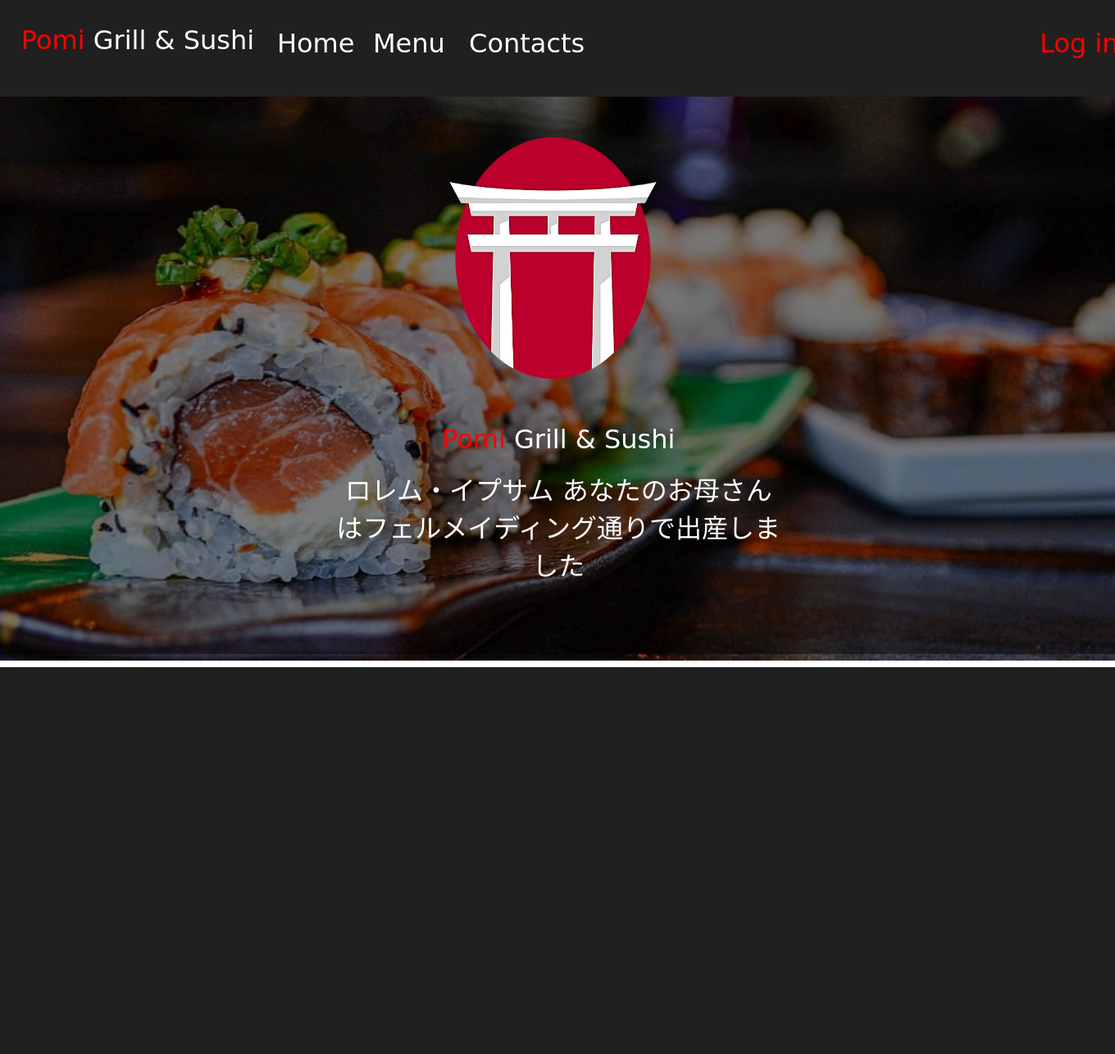
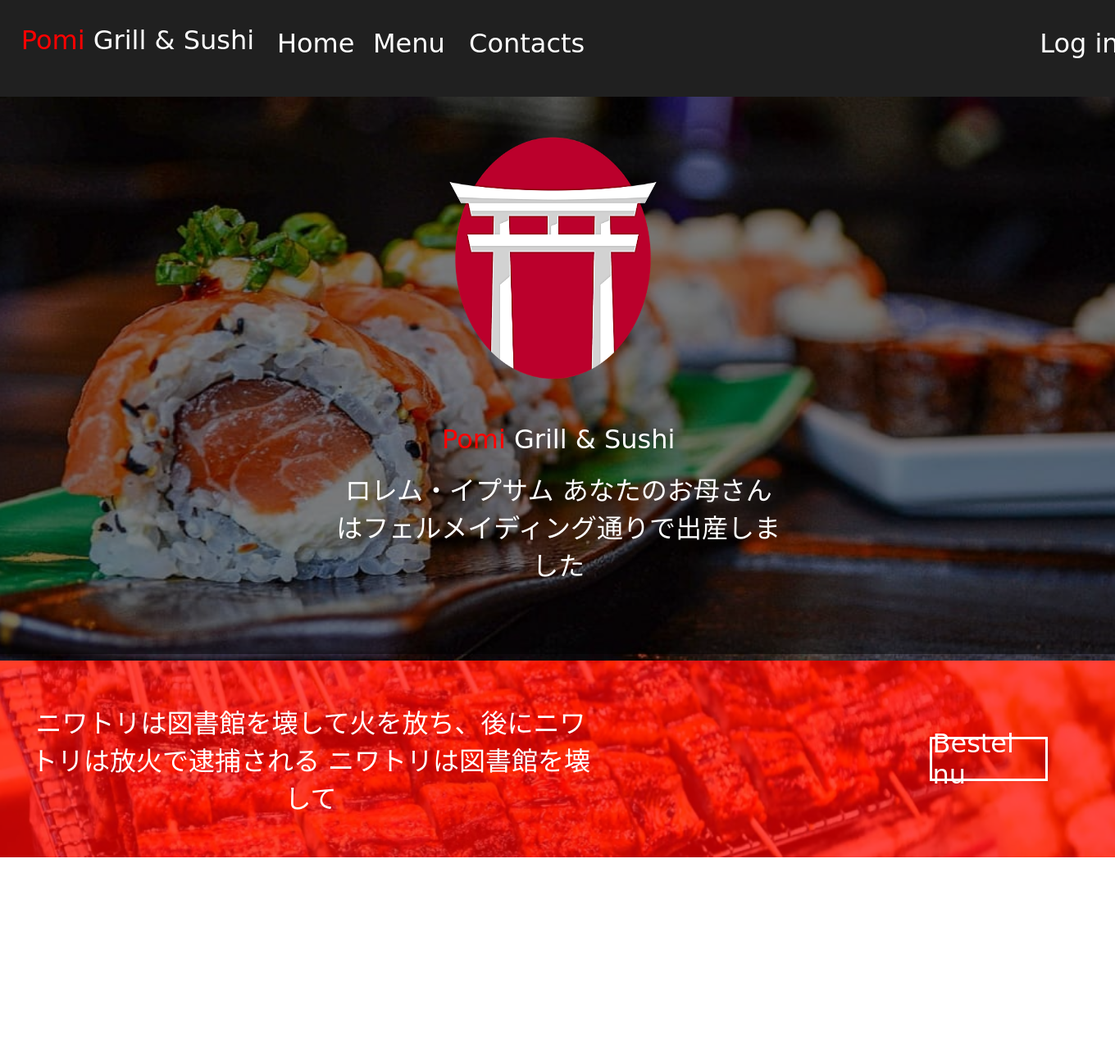
Before and after one commit to Woedroe/pomiRestaurant, a PHP site: page / in a window 1360 px wide; the page is wider, and only the part inside the window is pictured. Shown: that part at 82% size. Before the commit the page ends 814 px from the top of that part, so only its background shows below. Run offline with PHP 8.4, Linux system fonts and the light colour scheme; some web fonts are replaced.

Commit message:
begin of log in feature + more home body 1.2.3

```diff
--- a/css/index.css
+++ b/css/index.css
@@ -100,3 +100,65 @@ header{
 	width: 40%;
 	margin-top: -1%;
 }
+
+.extended-body{
+	position: absolute;
+	display: flex;
+	z-index: 0;
+
+
+	flex-direction: row;
+	flex-wrap: nowrap;
+	align-items: center;
+	align-content: center;
+
+	z-index: 0;
+	height: 30vh;
+	width: 101vw;
+	margin-left: -1%;
+}
+
+#white-body{
+	height: 60vh;
+}
+
+.loremip2{
+	width: 50%;
+	margin-left: 3%;
+	display: flex;
+	align-items: center;
+	text-align: center;
+}
+
+.bimg{
+	position: absolute;
+	z-index: -2;
+	height: 100%;
+	width: 100%;
+}
+
+.red-overlay{
+	position: absolute;
+	background: rgba(255, 0, 0, 0.7);
+	height: 100%;
+	width: 100%;
+	z-index: -1;
+}
+
+.order{
+	height: 20%;
+	width: 10%;
+	margin-left: 30%;
+
+	display: flex;
+	align-items: center;
+	align-content: center;
+	justify-content: center;
+
+	border-style: solid;
+	border-radius: 0.5%;
+}
+
+.order:hover{
+	background: rgba(114, 0, 0, 0.6);
+}
--- a/index.php
+++ b/index.php
@@ -15,7 +15,7 @@
     <header>
             <div class="pomi">
                 <?php
-                echo "<p> <font color=red>Pomi </font>Grill & Sushi </p>";
+                    echo "<p> <font color=red>Pomi </font>Grill & Sushi </p>";
                 ?>
             </div>
             <div class="boxxy">
@@ -28,7 +28,7 @@
                 <a href="contacts.php">Contacts</a>
             </div>
             <div class="boxxy" id="log-in">
-                <a href="log-In.php"><font color=red>Log in</font></a>
+                <a href="log-In.php"><font colofr=red>Log in</font></a>
             </div>
     </header>
 
@@ -39,12 +39,26 @@
             </div>
             <?php
                 echo "<p> <font color=red>Pomi </font>Grill & Sushi </p>";
-                ?>
+            ?>
             <p class="loremip">ロレム・イプサム あなたのお母さんはフェルメイディング通りで出産しました</p>
         </div>
         <img src="IMG/sushi-background1.jpg" alt="error.404" class="sushiB">
     </div>
 
+    <div class="extended-body">
+        <div class="red-overlay"></div>
+        <img src="IMG/background2.png" alt="error.404" class="bimg">
+        <p class="loremip2">ニワトリは図書館を壊して火を放ち、後にニワトリは放火で逮捕される ニワトリは図書館を壊して</p>
+        <div class="order">
+            <p>Bestel nu</p>
+        </div>
+    </div>
+
+    <div class="extended-body" id="white-body">
+
+    </div>
+
+
 
 </body>
 </html>
```
Also changed, not shown: log-In.php (+9 -0 lines), pages/conn.php (added, +16 -0 lines).
